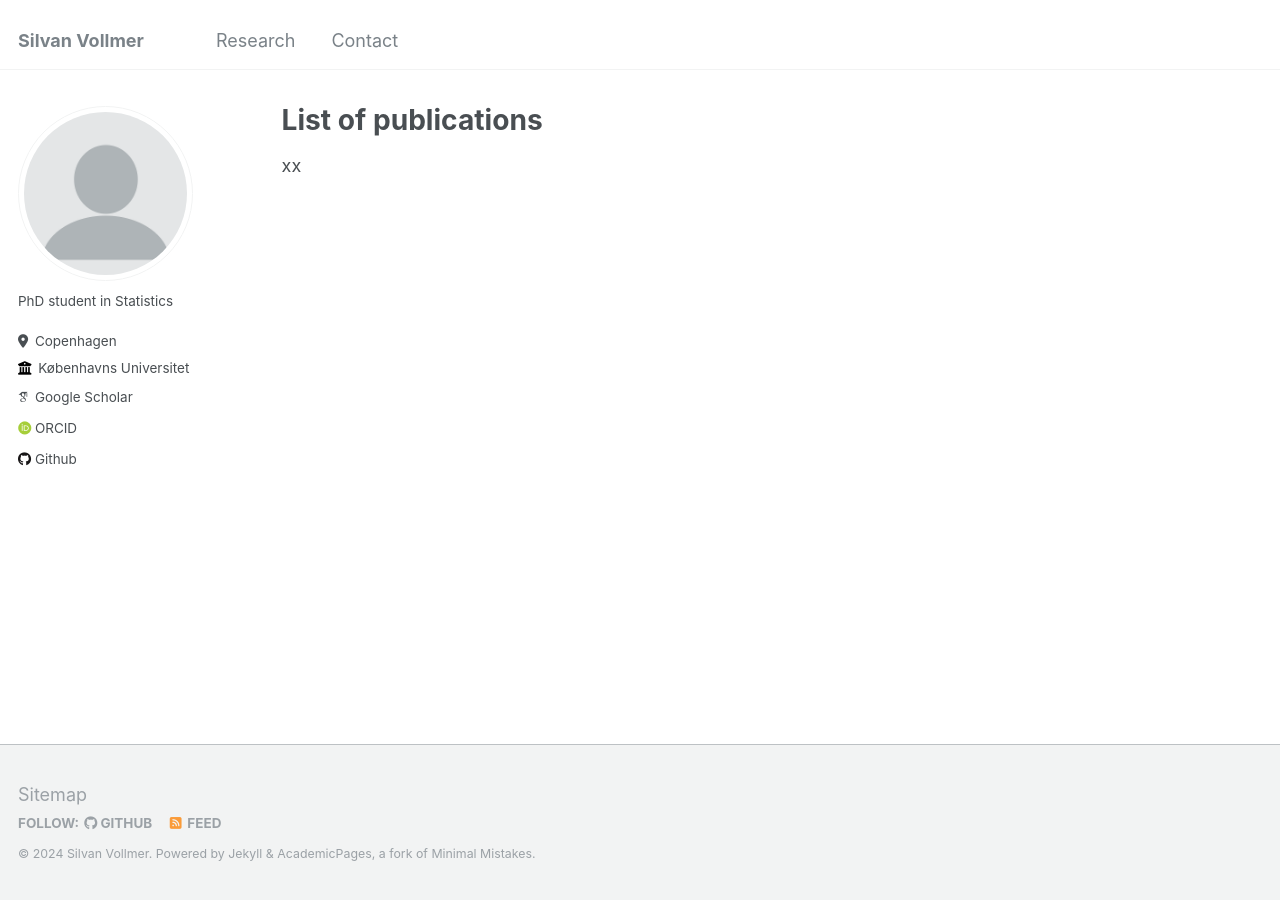
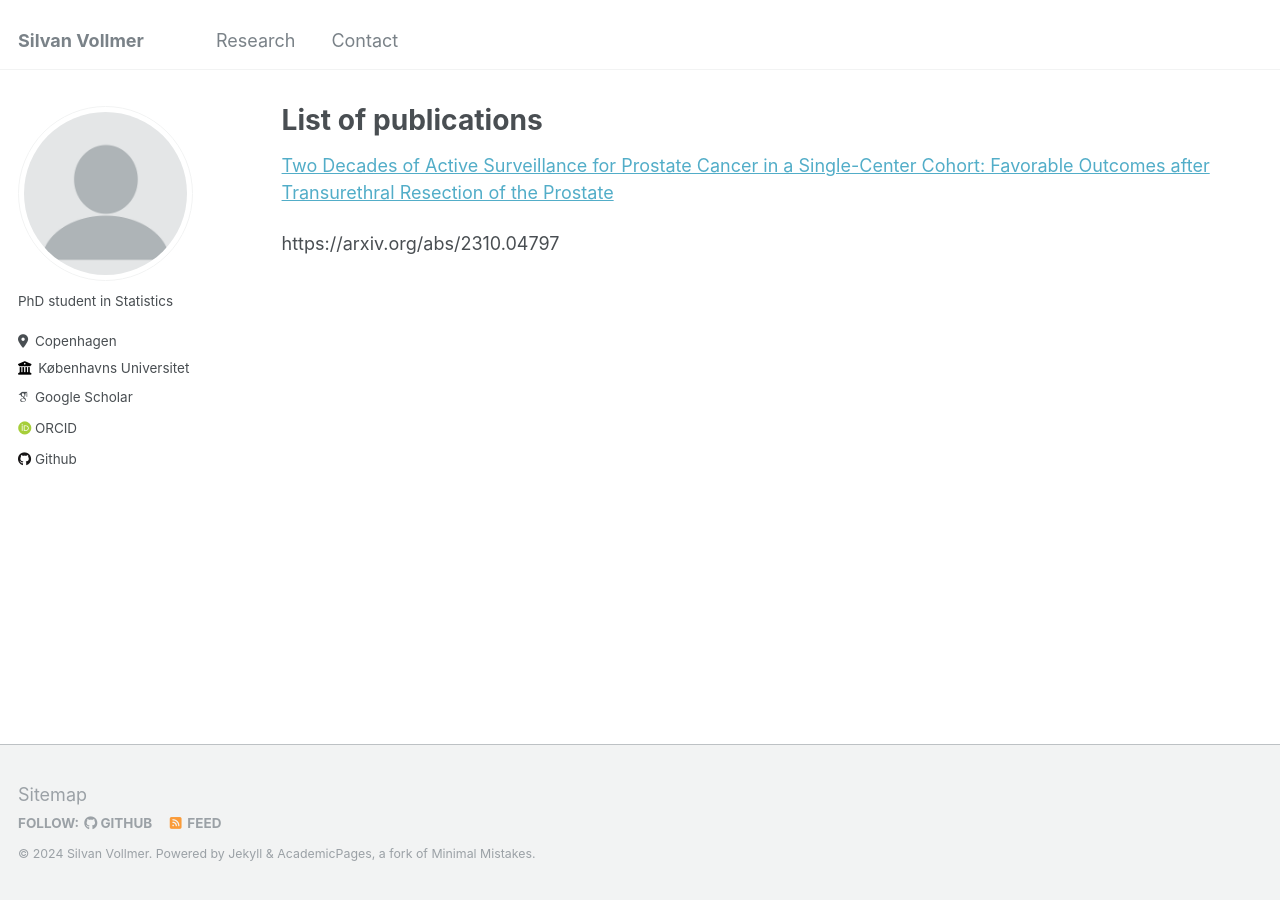
Before and after one commit to silvanvollmer/silvanvollmer.github.io, a Jekyll site: the page built from _pages/publications.md, in a window 1280 px wide. Built offline with Jekyll 4.4.1, drawn with Linux system fonts in a browser that asks for light colours; some web fonts are replaced.

Commit message:
Update publications.md

```diff
--- a/_pages/publications.md
+++ b/_pages/publications.md
@@ -5,4 +5,6 @@ permalink: /research/
 author_profile: true
 ---
 
-xx
+[Two Decades of Active Surveillance for Prostate Cancer in a Single-Center Cohort: Favorable Outcomes after Transurethral Resection of the Prostate](https://www.mdpi.com/2072-6694/14/2/368)
+
+https://arxiv.org/abs/2310.04797
```
